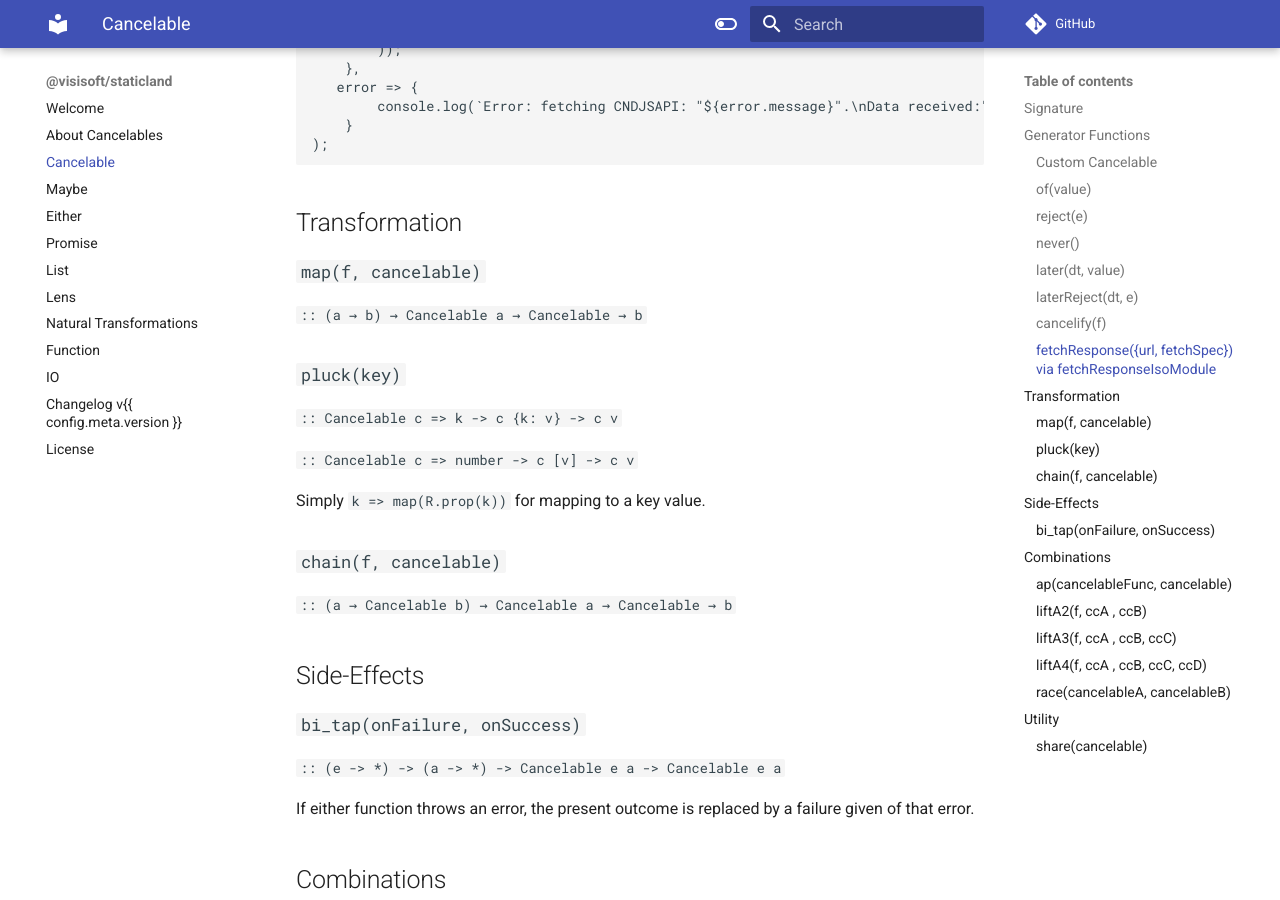
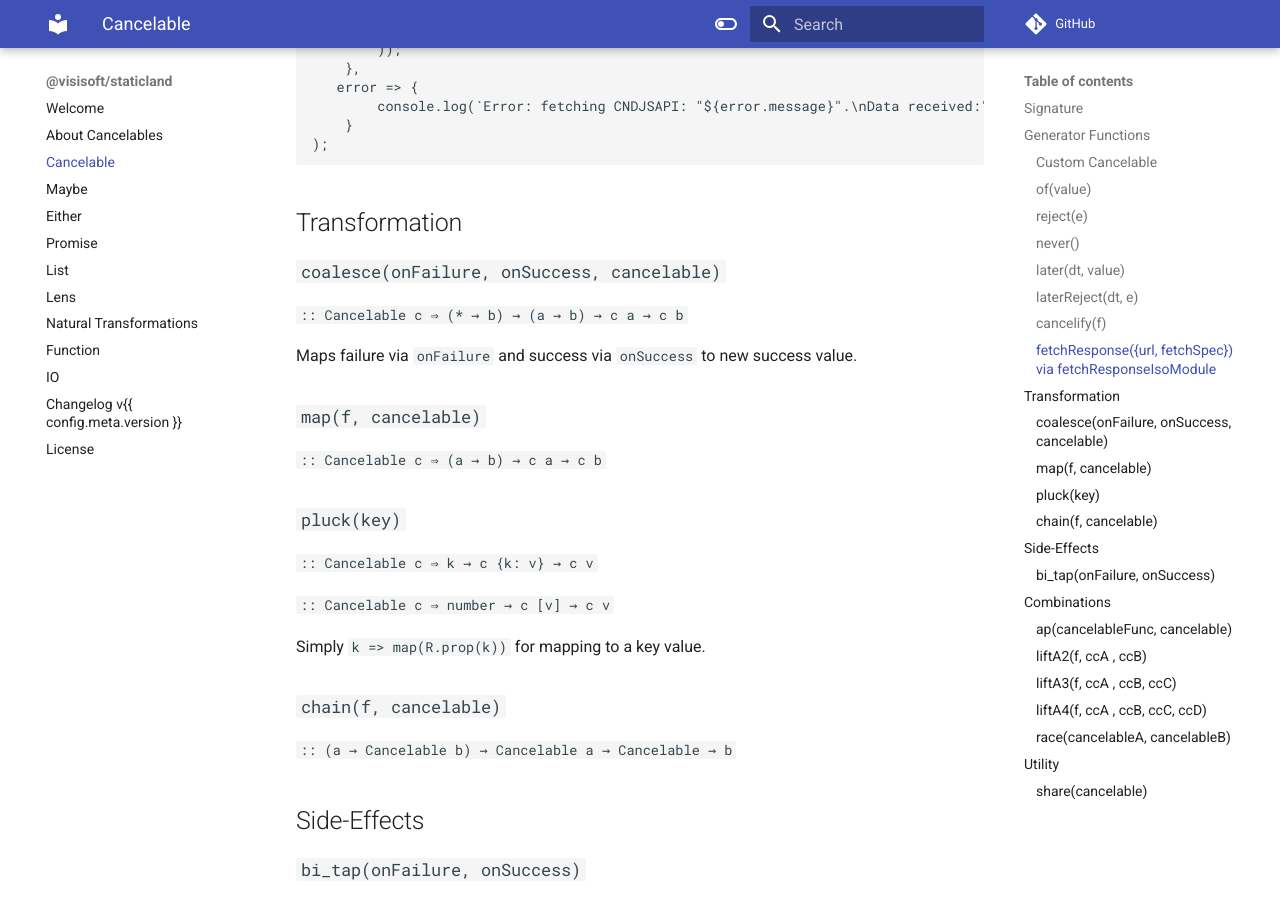
Before and after one commit to semmel/StaticLand, an MkDocs documentation site: the page built from doc/cancelable-api.md, in a window 1280 px wide and 900 px high, scrolled down 2891 px. Built offline with MkDocs 1.6.1 and Material for MkDocs 9.7.7, drawn with Linux system fonts in a browser that asks for light colours; comment, search, counter and statistics services are not loaded.

Commit message:
feat (cancelable): coalesce

```diff
--- a/doc/cancelable-api.md
+++ b/doc/cancelable-api.md
@@ -129,13 +129,18 @@
 Transformation
 --------------
 
+### `coalesce(onFailure, onSuccess, cancelable)`
+`:: Cancelable c ⇒ (* → b) → (a → b) → c a → c b`
+
+Maps failure via `onFailure` and success via `onSuccess` to new success value.
+
 ### `map(f, cancelable)`
-`:: (a → b) → Cancelable a → Cancelable → b`
+`:: Cancelable c ⇒ (a → b) → c a → c b`
 
 ### `pluck(key)`
-`:: Cancelable c => k -> c {k: v} -> c v`
+`:: Cancelable c ⇒ k → c {k: v} → c v`
 
-`:: Cancelable c => number -> c [v] -> c v`
+`:: Cancelable c ⇒ number → c [v] → c v`
 
 Simply `k => map(R.prop(k))` for mapping to a key value.
 
--- a/package.json
+++ b/package.json
@@ -106,5 +106,5 @@
 		"test": "c8 mocha \"./test/**/*Test.mjs\""
 	},
 	"type": "module",
-	"version": "0.1.43"
+	"version": "0.1.44"
 }
```
Also changed, not shown: doc/function.md (+13 -1 lines), doc/img/Useful Combinators in Ramda.png, 5 other files.
